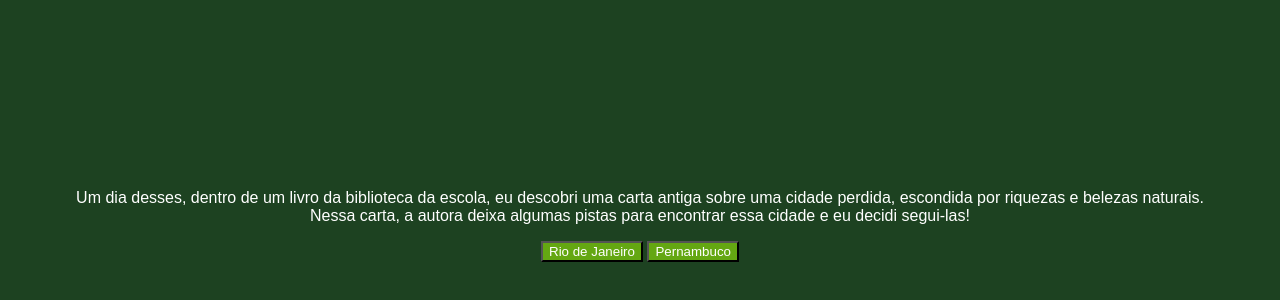
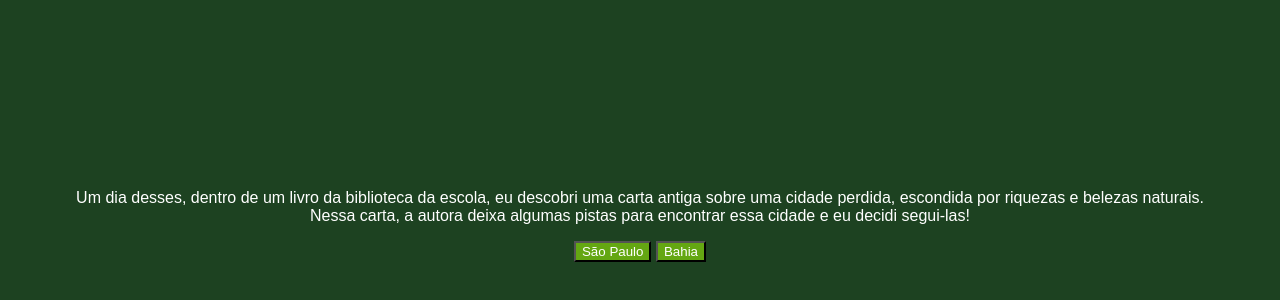
Before and after one commit to kevynhenrique/cidadania, a plain HTML site: page index.html in a window 1280 px wide. Shown: the part 142-442 px from the top of the page. Drawn offline with Linux system fonts and the light colour scheme; a web font is replaced by a local one.

Commit message:
Update index.html

```diff
--- a/index.html
+++ b/index.html
@@ -7,15 +7,15 @@
     <link rel="preconnect" href="https://fonts.googleapis.com">
     <link rel="preconnect" href="https://fonts.gstatic.com" crossorigin>
     <link href="https://fonts.googleapis.com/css2?family=Bai+Jamjuree:ital,wght@0,200;0,300;0,400;0,500;0,600;0,700;1,200;1,300;1,400;1,500;1,600;1,700&display=swap" rel="stylesheet">
-    <title>Em busca da cidade perdida</title>
+    <title>Cidades Hoje Em Dia</title>
 </head>
 <body>
     <main>
-        <div class="passo ativo" id="passo-0">
+        <div class="Predios e Casas" id="passo-0">
             <img src="img/cenario-passo0.png" alt="">
             <p>Um dia desses, dentro de um livro da biblioteca da escola, eu descobri uma carta antiga sobre uma cidade perdida, escondida por riquezas e belezas naturais. Nessa carta, a autora deixa algumas pistas para encontrar essa cidade e eu decidi segui-las!</p>
-            <button class="btn-proximo" data-proximo="1">Rio de Janeiro</button>
-            <button class="btn-proximo" data-proximo="2">Pernambuco</button>
+            <button class="btn-proximo" data-proximo="1">São Paulo</button>
+            <button class="btn-proximo" data-proximo="2">Bahia</button>
         </div>
         <div class="passo" id="passo-1">
             <p>Você começa sua jornada no Rio de Janeiro, subindo o Pico da Tijuca ao amanhecer para encontrar a primeira pista.</p>
```
